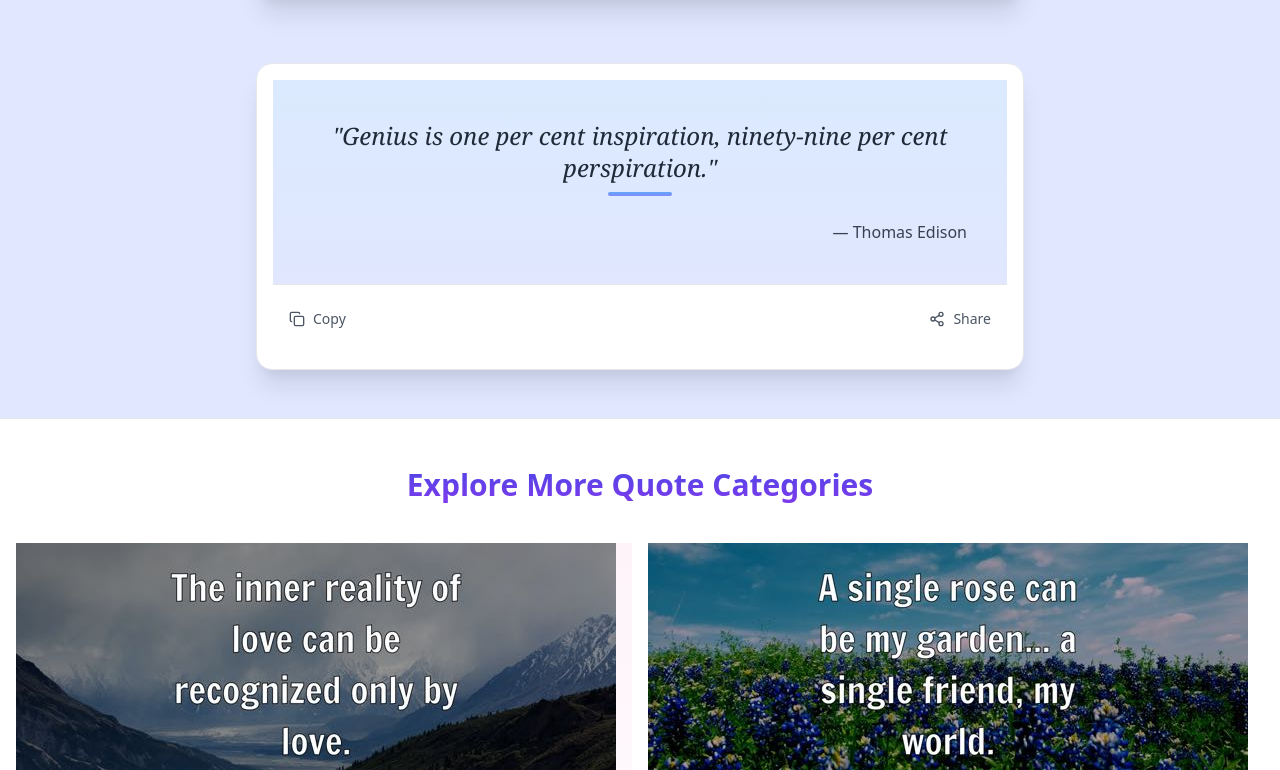
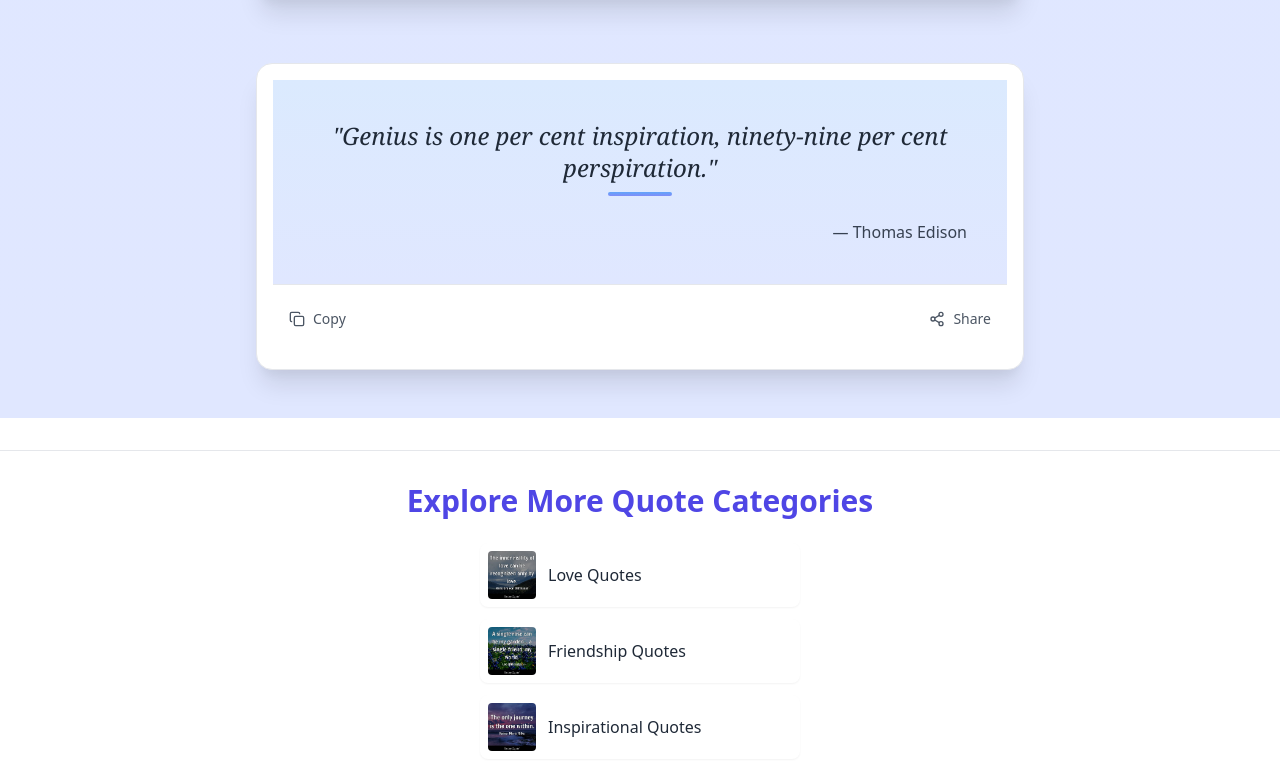
Before and after one commit to naimish2464/quotely, a React (Vite) app: page / in a window 1280 px wide. Shown: the part 11230-12000 px from the top of the page. Built offline with nearby package versions, Linux system fonts and the light colour scheme.

Commit message:
fixing footer

```diff
--- a/src/App.jsx
+++ b/src/App.jsx
@@ -27,16 +27,15 @@ import AloneQuotesPage from './components/AloneQuotesPage';
 import SuccessQuotesPage from './components/SuccessQuotesPage';
 import { ToastContainer, toast } from 'react-toastify';
 import 'react-toastify/dist/ReactToastify.css';
-import QuoteCategoriesFooter from './components/QuoteCategoriesFooter';
+import Footer from './components/Footer';
 import { useEffect } from 'react';
-import trackPageView from '@vercel/analytics';
 
 
 
 function App() {
 
   useEffect(() => {
-    trackPageView(); // This will track the page view when the component mounts
+
     const disableRightClick = (event) => event.preventDefault();
     const disableInspect = (event) => {
       if (event.ctrlKey && ["u", "s", "i", "j", "h"].includes(event.key)) {
@@ -79,7 +78,7 @@ function App() {
         <Route path="/god-quotes" element={<GodQuotesPage />} />
         <Route path="/success" element={<SuccessQuotesPage />} />
       </Routes>
-      <QuoteCategoriesFooter/>
+      <Footer/>
     </Router>
   );
 }
--- /dev/null
+++ b/src/components/Footer.jsx
@@ -0,0 +1,114 @@
+import React from 'react';
+import { Link } from 'react-router-dom';
+
+import LoveImage from '../assets/images/love.jpg';
+import friendshipQuotes from '../assets/images/friendship.jpg'
+import InspirationalImage from '../assets/images/inspirational.jpg';
+import NatureImage from '../assets/images/nature_q.jpg';
+import LifeImage from '../assets/images/life.jpg';
+
+const QuoteCategories = [
+  {
+    name: 'Love Quotes',
+    image: LoveImage,
+    path: '/love-quotes',
+    gradient: 'from-pink-100 to-rose-100 dark:from-pink-900/30 dark:to-rose-900/30'
+  },
+  {
+    name: 'Friendship Quotes',
+    image: friendshipQuotes,
+    path: '/friendship',
+    gradient: 'from-orange-100 to-amber-100 dark:from-orange-900/30 dark:to-amber-900/30'
+  },
+  {
+    name: 'Inspirational Quotes',
+    image: InspirationalImage,
+    path: '/ins-quotes',
+    gradient: 'from-indigo-100 to-blue-100 dark:from-indigo-900/30 dark:to-blue-900/30'
+  },
+  {
+    name: 'Nature Quotes',
+    image: NatureImage,
+    path: '/nature-quotes',
+    gradient: 'from-teal-100 to-cyan-100 dark:from-teal-900/30 dark:to-cyan-900/30'
+  },
+  {
+    name: 'Life Quotes',
+    image: LifeImage,
+    path: '/life-quotes',
+    gradient: 'from-blue-100 to-sky-100 dark:from-blue-900/30 dark:to-sky-900/30'
+  }
+];
+
+const Footer = () => {
+  return (
+    <footer className="bg-white/80 dark:bg-gray-900/80 backdrop-blur-lg border-t border-gray-200/50 dark:border-gray-700/50 py-6 md:py-8 mt-8 relative z-10">
+      <div className="container mx-auto px-4">
+        <h2 className="text-xl md:text-2xl lg:text-3xl font-bold text-center mb-4 md:mb-6 text-indigo-600 dark:text-indigo-400">
+          Explore More Quote Categories
+        </h2>
+
+        {/* Mobile view: Vertical list */}
+        <div className="block md:hidden">
+          <div className="flex flex-col space-y-3 items-center">
+            {QuoteCategories.map((category) => (
+              <Link
+                key={category.name}
+                to={category.path}
+                className="w-full max-w-xs bg-white dark:bg-gray-800 rounded-lg shadow-sm hover:shadow-md transition-shadow duration-300 overflow-hidden"
+              >
+                <div className="flex items-center p-2">
+                  <div className="w-12 h-12 rounded overflow-hidden mr-3">
+                    <img
+                      src={category.image}
+                      alt={category.name}
+                      className="w-full h-full object-cover"
+                    />
+                  </div>
+                  <span className="font-medium text-gray-800 dark:text-gray-200">
+                    {category.name}
+                  </span>
+                </div>
+              </Link>
+            ))}
+          </div>
+        </div>
+
+        {/* Tablet and desktop: Grid view */}
+        <div className="hidden md:block">
+          <div className="grid grid-cols-2 sm:grid-cols-3 lg:grid-cols-5 gap-3 md:gap-4">
+            {QuoteCategories.map((category) => (
+              <Link
+                key={category.name}
+                to={category.path}
+                className="group relative block aspect-square rounded-lg overflow-hidden shadow-sm hover:shadow-md transition-shadow duration-300"
+              >
+                <div className="absolute inset-0">
+                  <div
+                    className={`absolute inset-0 bg-gradient-to-br ${category.gradient} opacity-50 group-hover:opacity-30 transition-opacity duration-300`}
+                  />
+                  <img
+                    src={category.image}
+                    alt={category.name}
+                    className="h-full w-full object-cover group-hover:scale-105 transition-transform duration-300"
+                  />
+                </div>
+
+                <div className="absolute inset-0 flex items-center justify-center p-2">
+                  <span
+                    className="text-black text-sm font-semibold text-center bg-white/70 px-2 py-1 rounded group-hover:bg-white/80 transition-colors duration-300"
+                    style={{ textShadow: '1px 1px 2px rgba(255, 255, 255, 0.5)' }}
+                  >
+                    {category.name}
+                  </span>
+                </div>
+              </Link>
+            ))}
+          </div>
+        </div>
+      </div>
+    </footer>
+  );
+};
+
+export default Footer;
--- a/src/components/QuoteCategoriesFooter.jsx
+++ /dev/null
@@ -1,86 +0,0 @@
-import React from 'react';
-import { Link } from 'react-router-dom';
-
-import LoveImage from '../assets/images/love.jpg';
-import friendshipQuotes from '../assets/images/friendship.jpg'
-import InspirationalImage from '../assets/images/inspirational.jpg';
-import NatureImage from '../assets/images/nature_q.jpg';
-import LifeImage from '../assets/images/life.jpg';
-
-const QuoteCategories = [
-  {
-    name: 'Love Quotes',
-    image: LoveImage,
-    path: '/love-quotes',
-    gradient: 'from-pink-100 to-rose-100 dark:from-pink-900/30 dark:to-rose-900/30'
-  },
-  {
-    name: 'Friendship Quotes',
-    image: friendshipQuotes,
-    path: '/friendship',
-    gradient: 'from-orange-100 to-amber-100 dark:from-orange-900/30 dark:to-amber-900/30'
-  },
-  {
-    name: 'Inspirational Quotes',
-    image: InspirationalImage,
-    path: '/ins-quotes',
-    gradient: 'from-indigo-100 to-blue-100 dark:from-indigo-900/30 dark:to-blue-900/30'
-  },
-  {
-    name: 'Nature Quotes',
-    image: NatureImage,
-    path: '/nature-quotes',
-    gradient: 'from-teal-100 to-cyan-100 dark:from-teal-900/30 dark:to-cyan-900/30'
-  },
-  {
-    name: 'Life Quotes',
-    image: LifeImage,
-    path: '/life-quotes',
-    gradient: 'from-blue-100 to-sky-100 dark:from-blue-900/30 dark:to-sky-900/30'
-  }
-];
-
-const QuoteCategoriesFooter = () => {
-  return (
-    <footer className="bg-white/80 dark:bg-gray-900/80 backdrop-blur-lg border-t border-gray-200/50 dark:border-gray-700/50 py-12">
-    <div className="container mx-auto px-4">
-      <h2 className="text-3xl font-bold text-center mb-10 text-transparent bg-clip-text bg-gradient-to-r from-indigo-600 to-purple-600 dark:from-indigo-400 dark:to-purple-400">
-        Explore More Quote Categories
-      </h2>
-
-      <div className="grid grid-cols-2 sm:grid-cols-3 md:grid-cols-5 gap-4">
-        {QuoteCategories.map((category) => (
-          <Link
-            key={category.name}
-            to={category.path}
-            className="group relative block aspect-square"
-          >
-            <div className="absolute inset-0 z-0">
-              <div
-                className={`absolute inset-0 bg-gradient-to-br ${category.gradient} opacity-50 group-hover:opacity-30 transition-opacity duration-300`}
-              />
-              <img
-                src={category.image}
-                alt={category.name}
-                className="object-cover absolute inset-0 z-10 group-hover:scale-110 transition-transform duration-300"
-              />
-            </div>
-
-            <div className="absolute inset-0 z-20 flex items-end justify-center p-2">
-            <span
-                className="text-black text-sm font-semibold text-center bg-white/50 px-2 py-1 rounded group-hover:bg-white/70 transition-colors duration-300 mb-3"
-                style={{ textShadow: '1px 1px 2px rgba(255, 255, 255, 0.8)' }} // Added white text shadow
-              >
-
-                {category.name}
-              </span>
-            </div>
-          </Link>
-        ))}
-      </div>
-    </div>
-  </footer>
-  );
-};
-
-export default QuoteCategoriesFooter;
--- a/src/main.jsx
+++ b/src/main.jsx
@@ -1,3 +1,4 @@
+import React from 'react';
 import { StrictMode } from 'react';
 import { createRoot } from 'react-dom/client';
 import './index.css';
```
Also changed, not shown: vercel.json.
